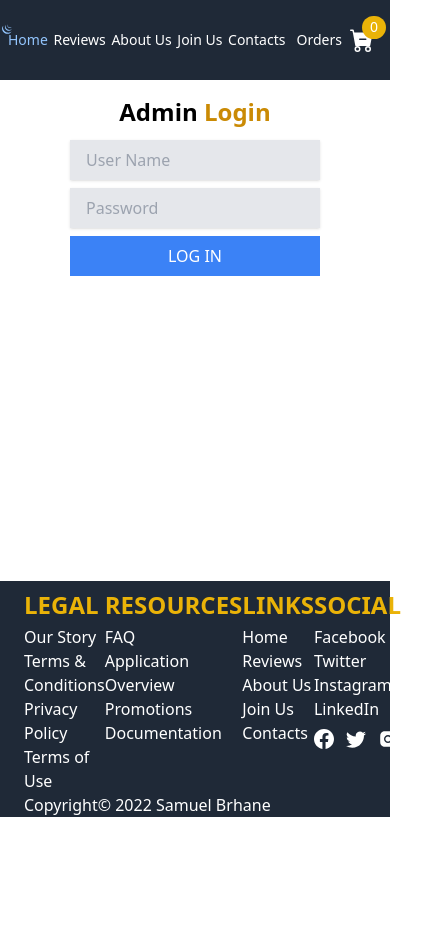
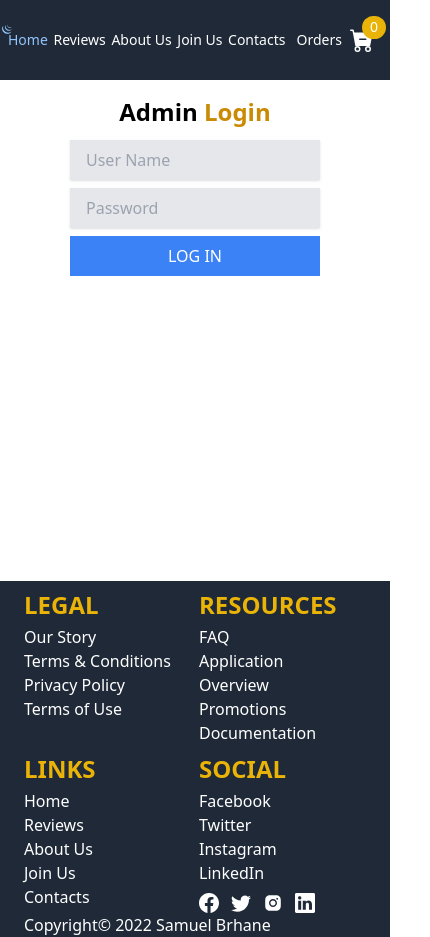
Before and after one commit to samuelberhane/food-delivery-app, a Next.js app: page /login in a window 390 px wide. Shown: the whole page, 430 px wide, since content can reach past the window. Before the commit the page ends 844 px from the top, so only its background shows below. Built offline with nearby package versions, Linux system fonts and the light colour scheme.

Commit message:
Responsive Footer Component.

```diff
--- a/components/Cart.jsx
+++ b/components/Cart.jsx
@@ -107,7 +107,7 @@ const Cart = () => {
     <div
       className={`${
         isShowCart ? "showCart" : "hideCart"
-      } fixed bg-black text-white px-2 overflow-y-scroll pb-10 py-2`}
+      } fixed bg-black text-white px-2 overflow-y-scroll pb-10 py-2 z-40`}
     >
       <h1 className="text-3xl font-bold mb-2">
         My <span className="text-yellow-700">Orders</span>{" "}
--- a/components/Footer.jsx
+++ b/components/Footer.jsx
@@ -5,7 +5,7 @@ import Link from "next/link";
 const Footer = () => {
   return (
     <div className="bg-gray-800  mt-3 px-6 footer">
-      <div className="flex justify-between text-white pt-2">
+      <div className="grid grid-cols-2 md:grid-cols-4 gap-2 text-white pt-2">
         <div>
           <h1 className="text-2xl font-bold text-yellow-500 mb-1">LEGAL</h1>
           <p>Our Story</p>
```
